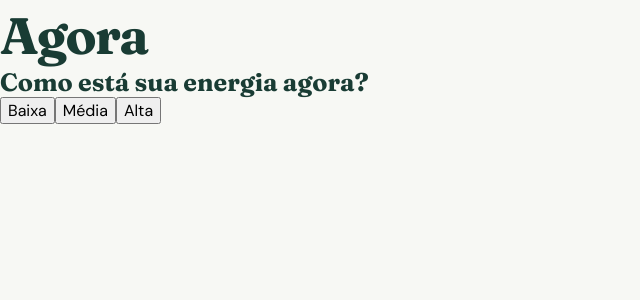
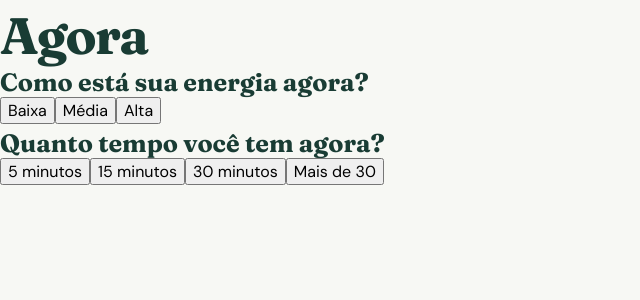
Before and after one commit to Aedrill/Jornada, a React (Vite) app in the folder jornada-vida-adulta/: page / in a window 1280 px wide. Shown: the top 300 px of the page, without its empty margins (0-640 px from the left). Built offline with nearby package versions, Linux system fonts and the light colour scheme.

Commit message:
feat: adiciona check-in de tempo disponível

```diff
--- /dev/null
+++ b/jornada-vida-adulta/src/components/AvailableTimeCheckIn.jsx
@@ -0,0 +1,39 @@
+const TIME_OPTIONS = [
+  { value: 5, label: '5 minutos' },
+  { value: 15, label: '15 minutos' },
+  { value: 30, label: '30 minutos' },
+  { value: 45, label: 'Mais de 30' },
+]
+
+function AvailableTimeCheckIn({ value, onChange }) {
+  return (
+    <section aria-labelledby="available-time-title">
+      <h2 id="available-time-title">
+        Quanto tempo você tem agora?
+      </h2>
+
+      <div>
+        {TIME_OPTIONS.map((option) => {
+          const isSelected = value === option.value
+
+          return (
+            <button
+              key={option.value}
+              type="button"
+              aria-pressed={isSelected}
+              onClick={() => onChange(option.value)}
+            >
+              {option.label}
+            </button>
+          )
+        })}
+      </div>
+
+      {value !== null && (
+        <p>Tempo disponível registrado.</p>
+      )}
+    </section>
+  )
+}
+
+export default AvailableTimeCheckIn
--- a/jornada-vida-adulta/src/pages/NowPage.jsx
+++ b/jornada-vida-adulta/src/pages/NowPage.jsx
@@ -1,8 +1,10 @@
 import { useState } from 'react'
+import AvailableTimeCheckIn from '../components/AvailableTimeCheckIn'
 import EnergyCheckIn from '../components/EnergyCheckIn'
 
 function NowPage() {
   const [energy, setEnergy] = useState('')
+  const [availableMinutes, setAvailableMinutes] = useState(null)
 
   return (
     <main>
@@ -12,6 +14,11 @@ function NowPage() {
         value={energy}
         onChange={setEnergy}
       />
+
+      <AvailableTimeCheckIn
+        value={availableMinutes}
+        onChange={setAvailableMinutes}
+      />
     </main>
   )
 }
```
